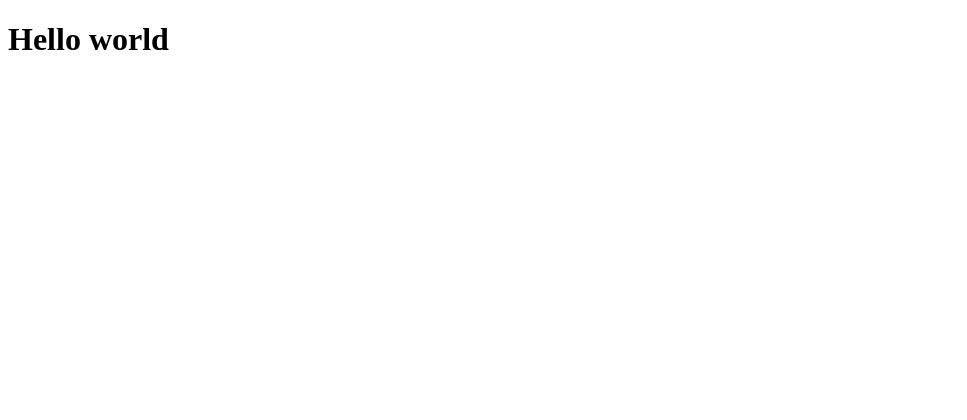
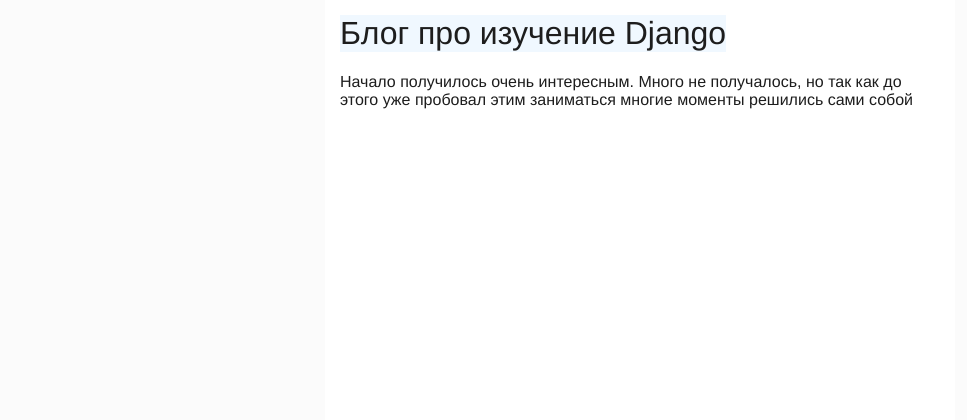
Before and after one commit to softquoke/blog, a Django app: page / in a window 1280 px wide. Before the commit the part shown is almost empty. Shown: the top 420 px of the page, without its empty margins (0-967 px from the left). Before the commit the page ends 50 px from the top, so only its background shows below. Run offline with Django 4.2, Linux system fonts and the light colour scheme.

Commit message:
create index page
templates and static css in main app

```diff
--- /dev/null
+++ b/blog/main/static/css/index.css
@@ -0,0 +1,31 @@
+* {
+    margin-top: 0;
+    padding: 0;
+    font-family: "Helvetica Neue", Helvetica, Arial, sans-serif;
+    color: rgb(29, 29, 29);
+    font-weight: 200;
+}
+
+body {
+    height: 1000px;
+    background-color: rgb(251, 251, 251);
+}
+
+h1 {
+
+}
+
+h1 > p {
+    display: inline-block;
+    block-size: auto;
+    margin: 0;
+    background-color: rgba(213, 236, 255, 0.365);
+}
+
+.container {
+    margin: 0 auto;
+    padding: 15px;
+    width: 600px;
+    height: 100%;
+    background-color: white;
+}
--- a/blog/main/templates/main/post_list.html
+++ b/blog/main/templates/main/post_list.html
@@ -1,3 +1,4 @@
+{% load static %}
 <!DOCTYPE html>
 <html lang="en">
 <head>
@@ -5,8 +6,14 @@
     <meta http-equiv="X-UA-Compatible" content="IE=edge">
     <meta name="viewport" content="width=device-width, initial-scale=1.0">
     <title>Document</title>
+    <link rel="stylesheet" href="{% static "css/index.css" %}">
 </head>
 <body>
-    <h1>Hello world</h1>
+    <div class="container">
+        <h1><p>{{title}}</p></h1>
+        <p>Начало получилось очень интересным. Много не получалось, но так как до этого уже пробовал этим заниматься
+            многие моменты решились сами собой
+        </p>
+    </div>
 </body>
 </html>
--- a/blog/main/views.py
+++ b/blog/main/views.py
@@ -3,4 +3,4 @@
 
 
 def post_list(request):
-    return render(request, 'main/post_list.html', {})
+    return render(request, 'main/post_list.html', {"title": "Блог про изучениe Django"})
```
